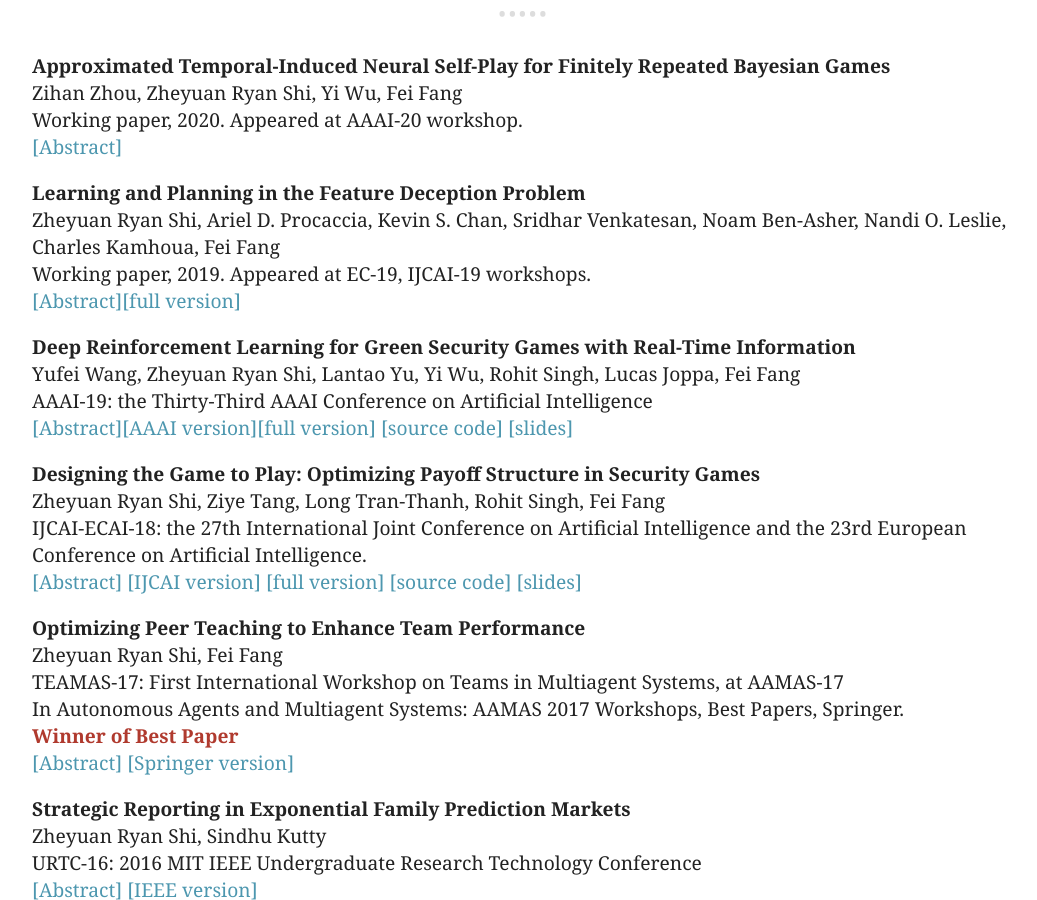
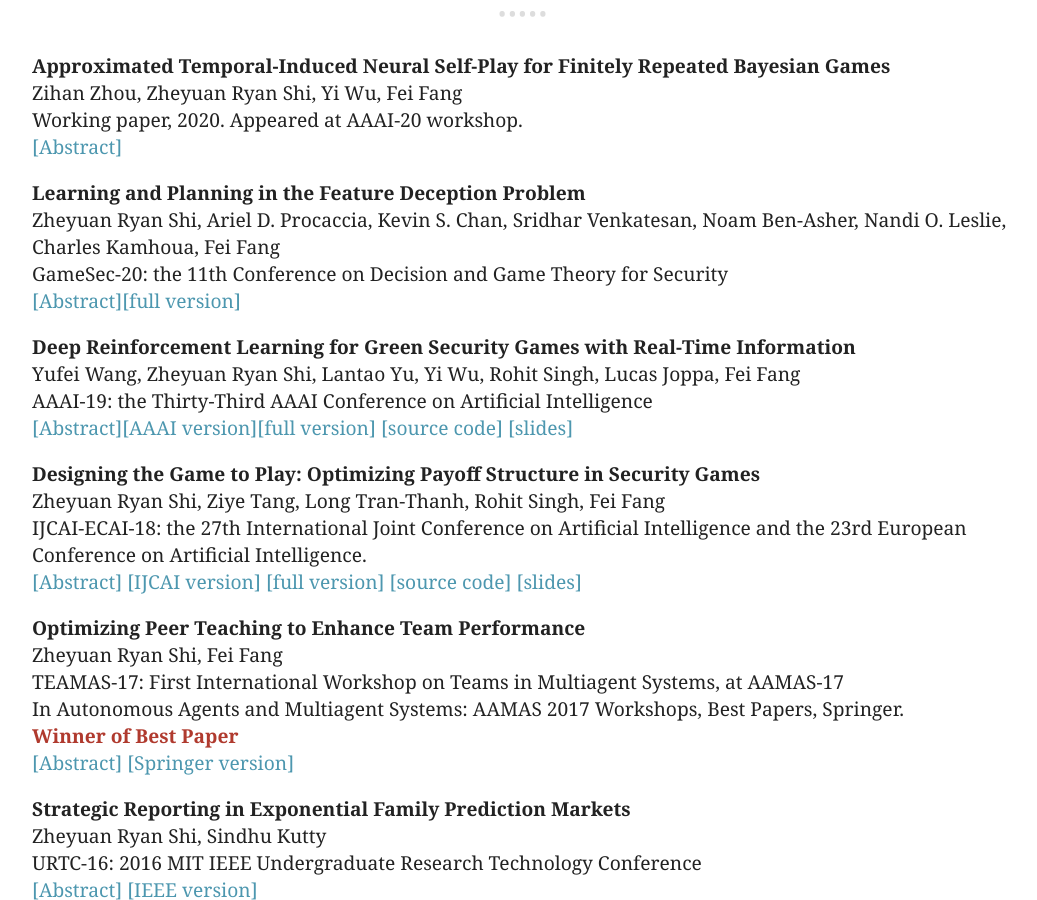
Before and after one commit to ryanzshi/ryanzshi.github.io, a Jekyll site: the page built from index.md, in a window 1280 px wide and 900 px high, scrolled down 1016 px. Shown: the whole window, without its empty margins (116-1153 px from the left). Built offline with Jekyll 4.4.1, drawn with Linux system fonts in a browser that asks for light colours.

Commit message:
finally. at gamesec

```diff
--- a/index.md
+++ b/index.md
@@ -102,7 +102,7 @@ Working paper, 2020. Appeared at AAAI-20 workshop.
 <br>
 Zheyuan Ryan Shi, Ariel D. Procaccia, Kevin S. Chan, Sridhar Venkatesan, Noam Ben-Asher, Nandi O. Leslie, Charles Kamhoua, Fei Fang
 <br>
-Working paper, 2019. Appeared at EC-19, IJCAI-19 workshops.
+GameSec-20: the 11th Conference on Decision and Game Theory for Security
 <br>
 <a id="abs-fdg-button" onclick="absCHF('abs-fdg19')">[Abstract]</a>[[full version]](https://arxiv.org/abs/1905.04833)
 <div id="abs-fdg19" style="display:none;">
```
